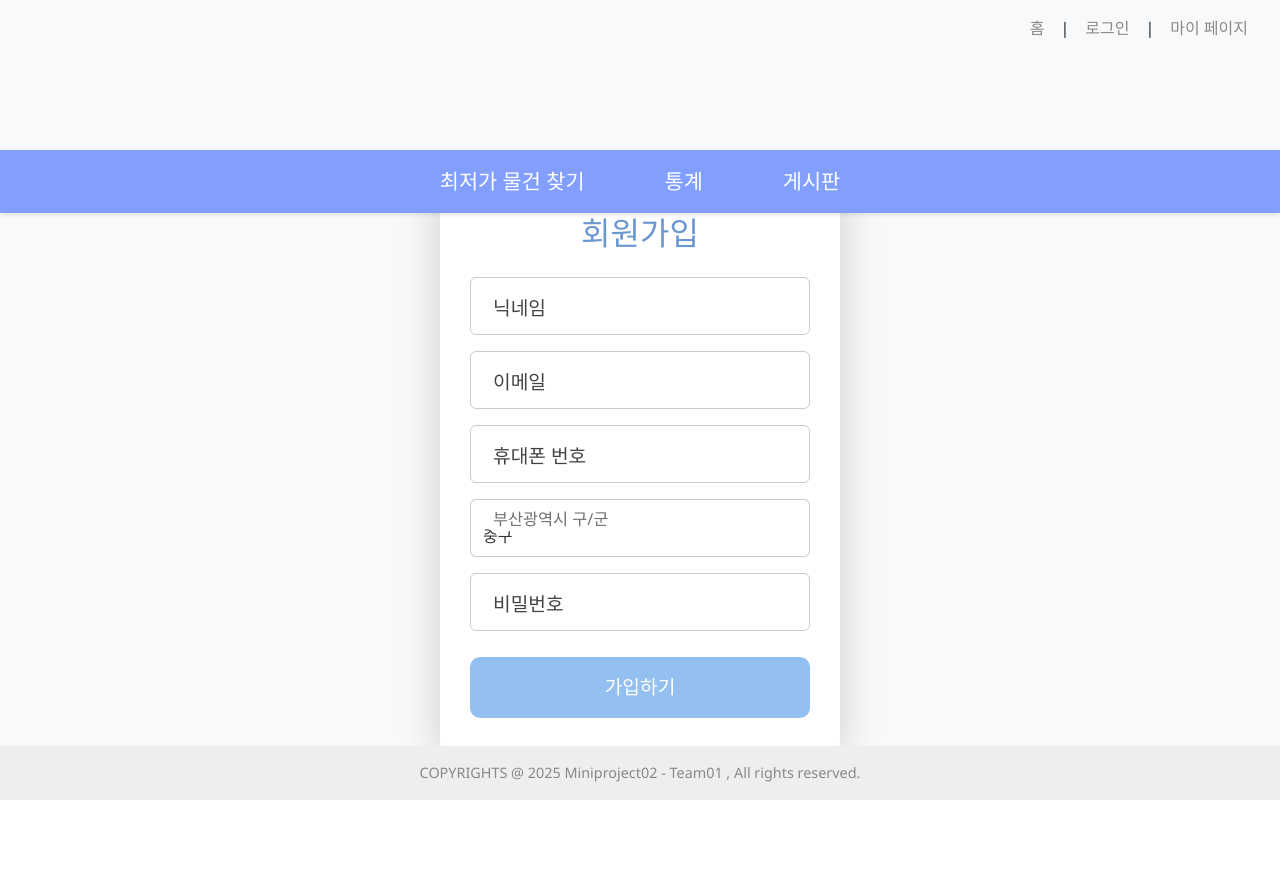
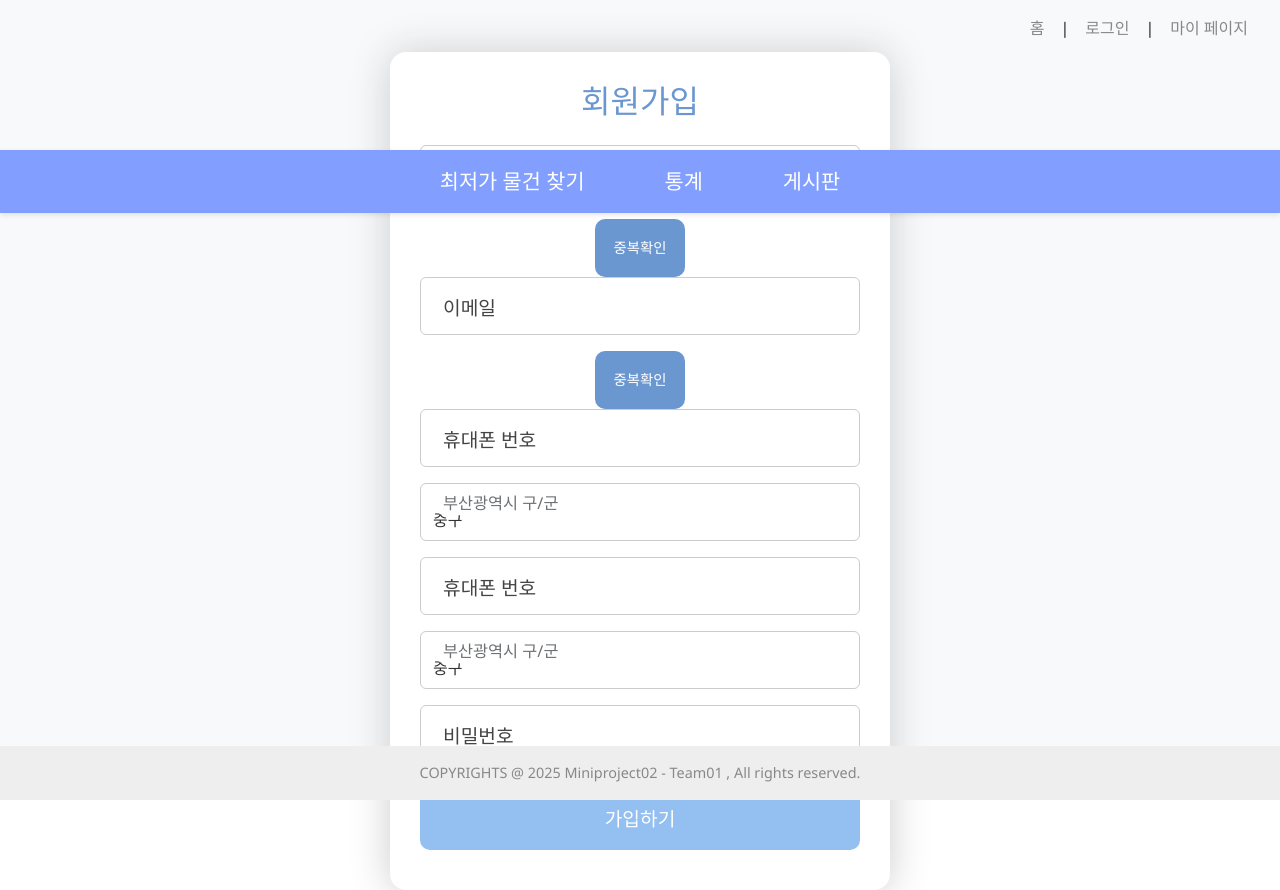
Before and after one commit to BSEom/teamP_t1, a React (Vite) app in the folder Frontend/miniproject_02/: page /Register in a window 1280 px wide. Before the commit the page ends 800 px from the top, so only its background shows below. Built offline with nearby package versions, Linux system fonts and the light colour scheme.

Commit message:
회원가입 페이지 수정

```diff
--- a/Frontend/miniproject_02/src/pages/Register.css
+++ b/Frontend/miniproject_02/src/pages/Register.css
@@ -20,7 +20,7 @@ p {
   padding: 30px;
   border-radius: 1rem;
   box-shadow: 0 1px 40px #ccc;
-  max-width: 400px;
+  max-width: 500px;
   width: 100%;
 }
 
@@ -87,3 +87,36 @@ form {
   padding: 5px;
   border-radius: 8px;
 }
+
+.input-with-button {
+  display: flex;
+  gap: 10px;
+  align-items: stretch;
+  margin-bottom: 20px;
+}
+
+.input-with-button .form-floating {
+  flex: 1;
+  margin-bottom: 0;
+}
+
+.duplicate-check-btn {
+  width: auto;
+  min-width: 90px;
+  padding: 1rem 16px;
+  background-color: #6b97d1;
+  color: white;
+  font-weight: bold;
+  font-size: 0.9rem;
+  border: none;
+  border-radius: 10px;
+  cursor: pointer;
+  margin: 0;
+  height: 58px;
+  white-space: nowrap;
+  align-self: flex-end;
+}
+
+.duplicate-check-btn:hover {
+  background-color: #5a86c0;
+}
--- a/Frontend/miniproject_02/src/pages/Register.jsx
+++ b/Frontend/miniproject_02/src/pages/Register.jsx
@@ -67,6 +67,9 @@ const Register = () => {
             />
             <label htmlFor="username">닉네임</label>
           </div>
+          <button type="button" className="duplicate-check-btn" /*onClick={}*/>
+    중복확인
+  </button>
 
           <div className="form-floating mb-3">
             <input
@@ -79,6 +82,58 @@ const Register = () => {
             />
             <label htmlFor="email">이메일</label>
           </div>
+          <button type="button" className="duplicate-check-btn" /*onClick={}*/>
+    중복확인
+  </button>
+
+
+          <div className="form-floating mb-3">
+            <input
+              type="text"
+              id="phone"
+              className="form-control"
+              placeholder="휴대폰 번호"
+              name="phonenumber"
+              required
+            />
+            <label htmlFor="phone">휴대폰 번호</label>
+          </div>
+
+          {/* 부산광역시 구 선택 */}
+          <div className="form-floating mb-3">
+            <select id="busanGu" className="form-control" name="address" required>
+              <option value="" disabled>구/군 선택</option>
+              <option value="중구">중구</option>
+              <option value="서구">서구</option>
+              <option value="동구">동구</option>
+              <option value="영도구">영도구</option>
+              <option value="부산진구">부산진구</option>
+              <option value="동래구">동래구</option>
+              <option value="남구">남구</option>
+              <option value="북구">북구</option>
+              <option value="해운대구">해운대구</option>
+              <option value="사하구">사하구</option>
+              <option value="금정구">금정구</option>
+              <option value="강서구">강서구</option>
+              <option value="연제구">연제구</option>
+              <option value="수영구">수영구</option>
+              <option value="사상구">사상구</option>
+              <option value="기장군">기장군</option>
+            </select>
+            <label htmlFor="busanGu">부산광역시 구/군</label>
+          </div>
+
+          {/* <div className="form-floating mb-3">
+            <input
+              type="text"
+              id="detailAddress"
+              className="form-control"
+              placeholder="상세주소 (예: 00동 123-45)"
+              name="entry.detailAddress"
+              required
+            />
+            <label htmlFor="detailAddress">상세주소</label>
+          </div> */}
 
 
           <div className="form-floating mb-3">
```
